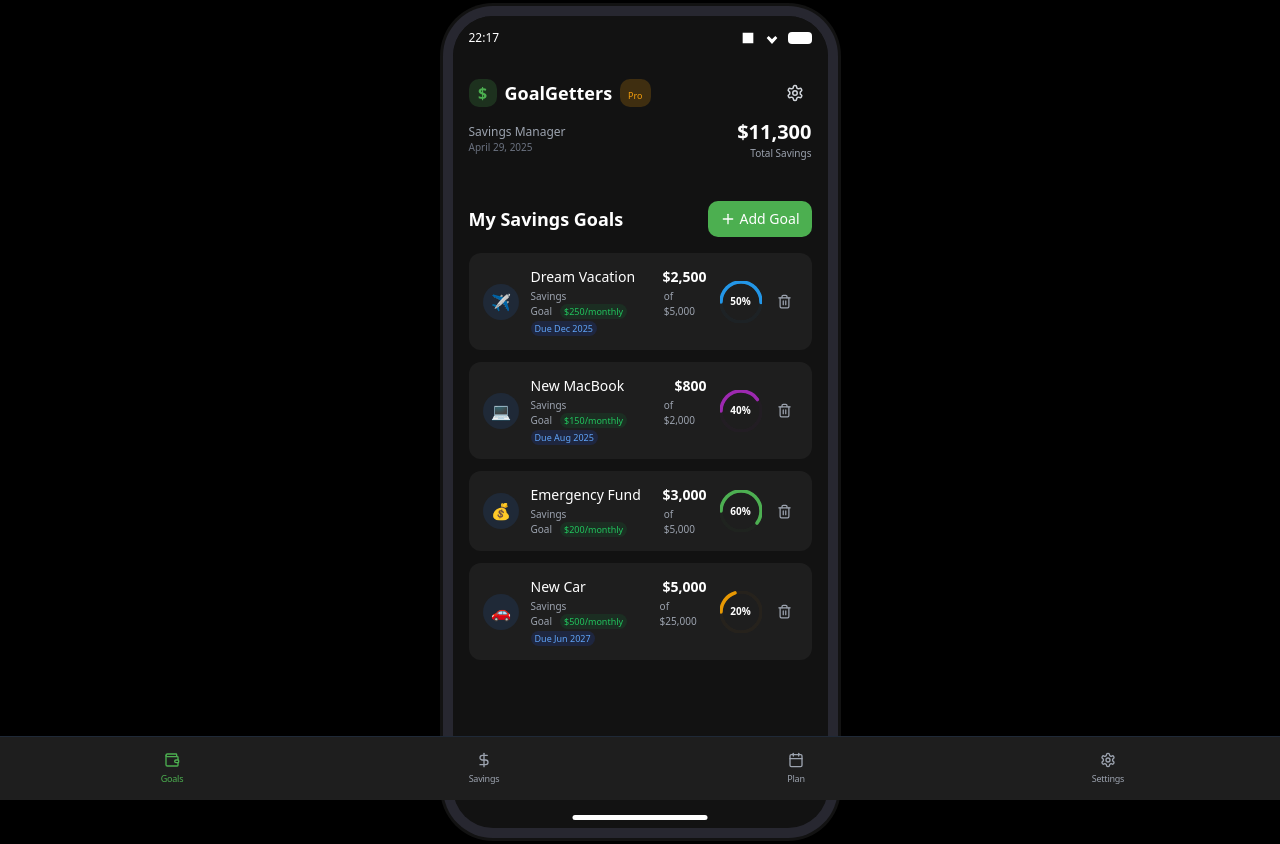
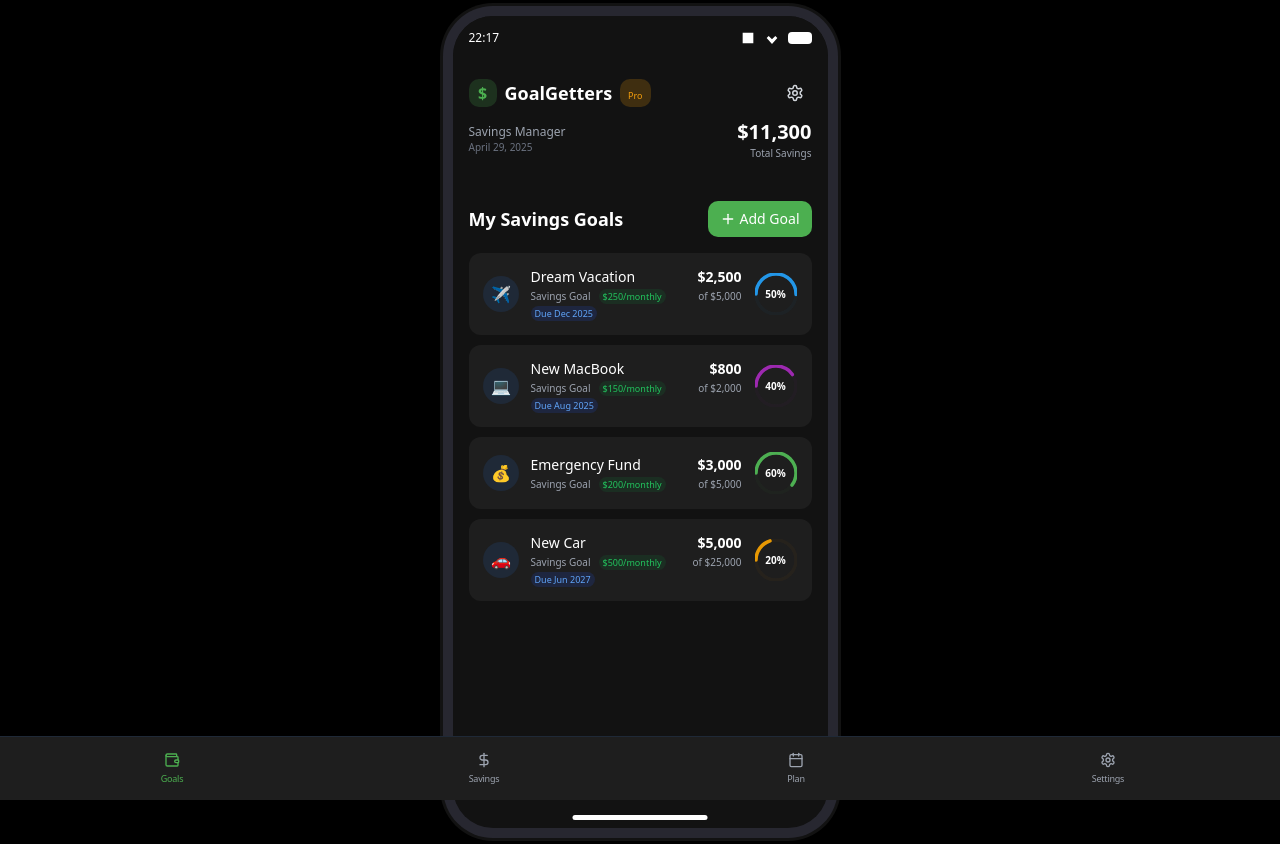
Before and after one commit to JodyFortuin/goal-getters-mobile-app, a React (Vite) app: page / in a window 1280 px wide. Built offline with nearby package versions, Linux system fonts and the light colour scheme.

Commit message:
Refactor: Implement long press for delete
- Removed the delete icon from the SavingsGoal component.
- Implemented long press functionality to trigger the delete action.

```diff
--- a/src/components/DeleteConfirmationDialog.tsx
+++ b/src/components/DeleteConfirmationDialog.tsx
@@ -29,20 +29,20 @@ const DeleteConfirmationDialog: React.FC<DeleteConfirmationDialogProps> = ({
       <AlertDialogContent className="bg-app-dark-lighter border-gray-700">
         <AlertDialogHeader>
           <AlertDialogTitle className="text-white">Delete Savings Goal</AlertDialogTitle>
-          <AlertDialogDescription className="text-gray-400">
+          <AlertDialogDescription className="text-gray-400 text-sm">
             Are you sure you want to delete your "{goalName}" savings goal?
             This action cannot be undone.
           </AlertDialogDescription>
         </AlertDialogHeader>
         <AlertDialogFooter>
           <AlertDialogCancel
-            className="bg-transparent text-gray-300 border-gray-700 hover:bg-gray-800 hover:text-white"
+            className="bg-transparent text-gray-300 border-gray-700 hover:bg-gray-800 hover:text-white text-xs"
             onClick={onCancel}
           >
             Cancel
           </AlertDialogCancel>
           <AlertDialogAction
-            className="bg-red-600 hover:bg-red-700 text-white"
+            className="bg-red-600 hover:bg-red-700 text-white text-xs"
             onClick={onConfirm}
           >
             Delete
--- a/src/components/SavingsGoal.tsx
+++ b/src/components/SavingsGoal.tsx
@@ -1,7 +1,12 @@
 
 import React from "react";
 import { SavingsGoal as SavingsGoalType, ProgressColor } from "@/types";
-import { Trash2 } from "lucide-react";
+import {
+  ContextMenu,
+  ContextMenuContent,
+  ContextMenuItem,
+  ContextMenuTrigger,
+} from "@/components/ui/context-menu";
 
 interface SavingsGoalProps {
   goal: SavingsGoalType;
@@ -18,6 +23,8 @@ const SavingsGoal: React.FC<SavingsGoalProps> = ({ goal, onDeleteClick }) => {
   const strokeDashoffset = circumference - (progress / 100) * circumference;
 
   return (
+    <ContextMenu>
+      <ContextMenuTrigger>
         <div className="flex items-center p-3.5 bg-app-dark-lighter rounded-xl mb-2.5">
           <div className="w-9 h-9 bg-gray-800 rounded-full flex items-center justify-center mr-3">
             <span className="text-base">{goal.icon}</span>
@@ -80,15 +87,18 @@ const SavingsGoal: React.FC<SavingsGoalProps> = ({ goal, onDeleteClick }) => {
                 {formattedProgress}%
               </span>
             </div>
-        <button
-          onClick={() => onDeleteClick(goal.id)}
-          className="ml-2 p-1.5 text-gray-400 hover:text-red-400 rounded-full hover:bg-red-900/20 transition-colors"
-          aria-label="Delete goal"
-        >
-          <Trash2 size={15} />
-        </button>
           </div>
         </div>
+      </ContextMenuTrigger>
+      <ContextMenuContent className="bg-app-dark-lighter border-gray-700">
+        <ContextMenuItem
+          className="text-red-400 hover:text-red-300 hover:bg-red-900/20 focus:bg-red-900/20 focus:text-red-300 cursor-pointer text-xs"
+          onClick={() => onDeleteClick(goal.id)}
+        >
+          Delete Goal
+        </ContextMenuItem>
+      </ContextMenuContent>
+    </ContextMenu>
   );
 };
 
```
Lines whose indentation alone changed are shown as unchanged.
